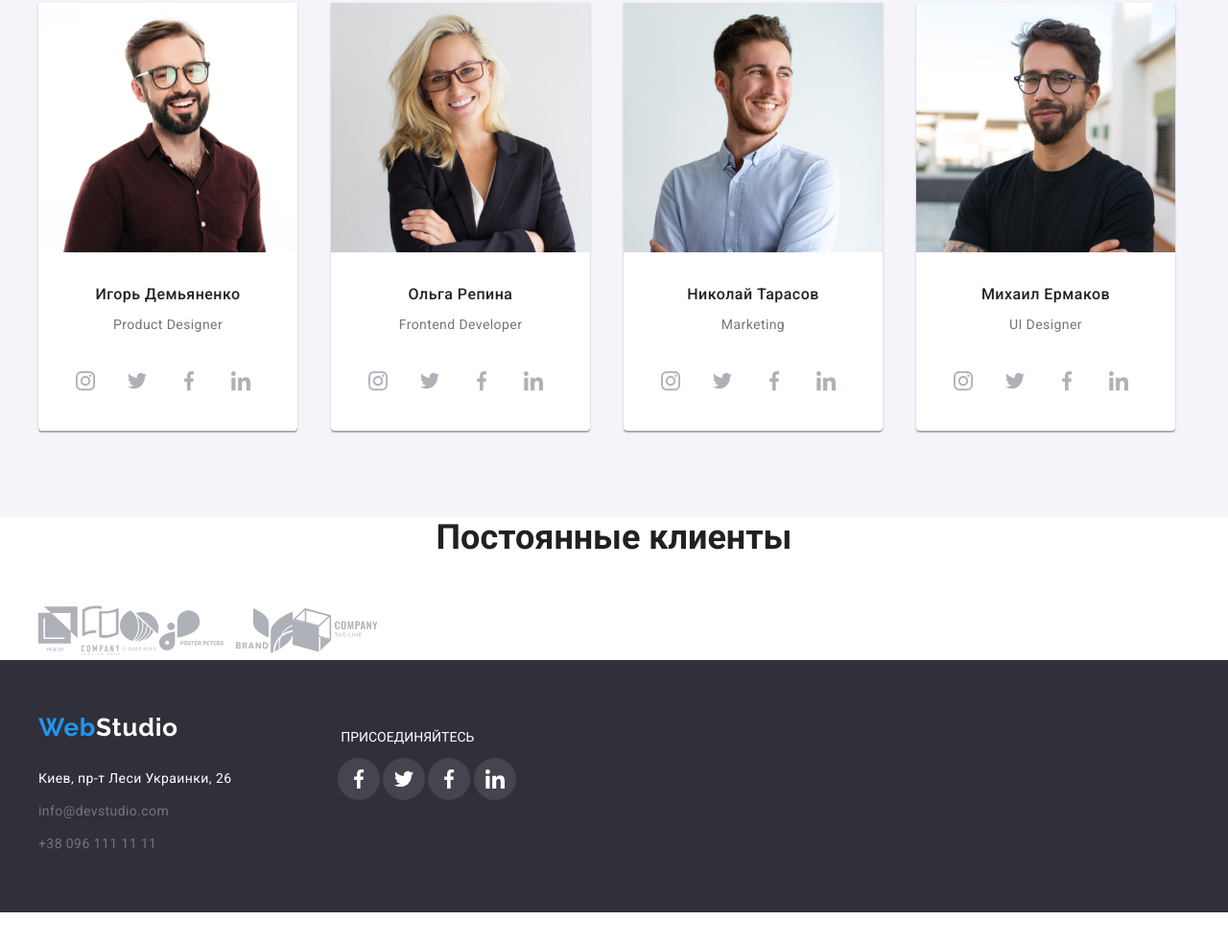
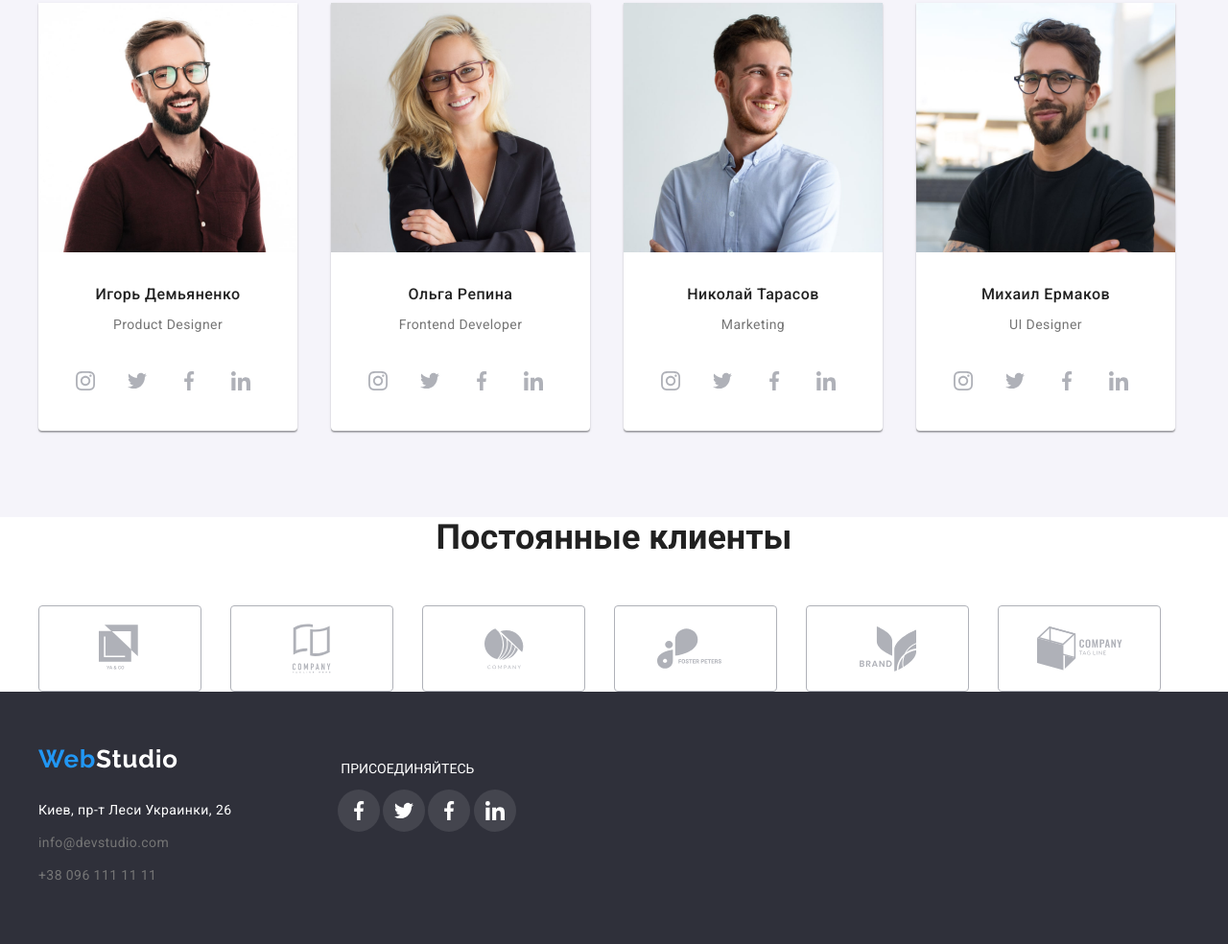
Before and after one commit to kovalchuktaisiia/goit-markup-hw-04, a plain HTML site: page index.html in a window 1280 px wide. Shown: the part 1771-2755 px from the top of the page at 96% size. Before the commit the page ends 2722 px from the top, so only its background shows below. Drawn offline with Linux system fonts and the light colour scheme.

Commit message:
decoration

```diff
--- a/style.css
+++ b/style.css
@@ -413,6 +413,38 @@ p {
     fill: currentColor;
 }
 
+.clients {
+    display: flex;
+    justify-content: space-between;
+    align-items: baseline;
+    padding-bottom: 94px;
+  }
+
+ .clients-item a {
+    display: flex;
+    align-items: center;
+    justify-content: center;
+    width: 170px;
+    height: 90px;
+    border: 1px solid;
+    border-color: #AFB1B8;
+    border-radius: 4px;
+ }
+
+.clients-item {
+    margin-right: 30px;
+    fill: var(--icons-primary-color);
+ }
+
+.clients-item:last-child {
+    margin-right: 0;
+}
+
+.clients-link:hover,
+.clients-link:focus {
+    fill: var(--icons-contrast-color);
+    border-color: var(--accent-link-color);
+}
 
 .section-projects {
     background-color: var(--white-background);
```
Also changed, not shown: index.html (+1 -1 lines).
